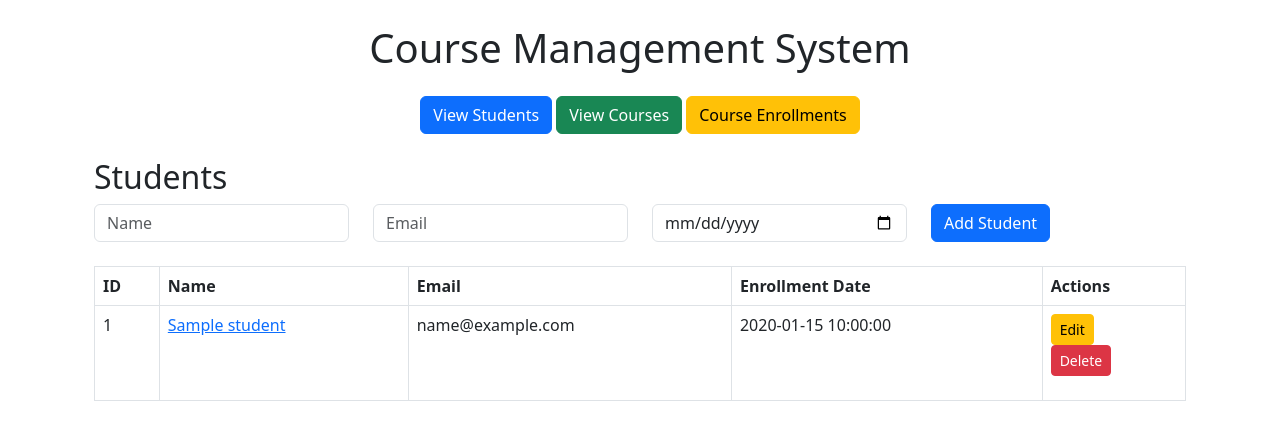
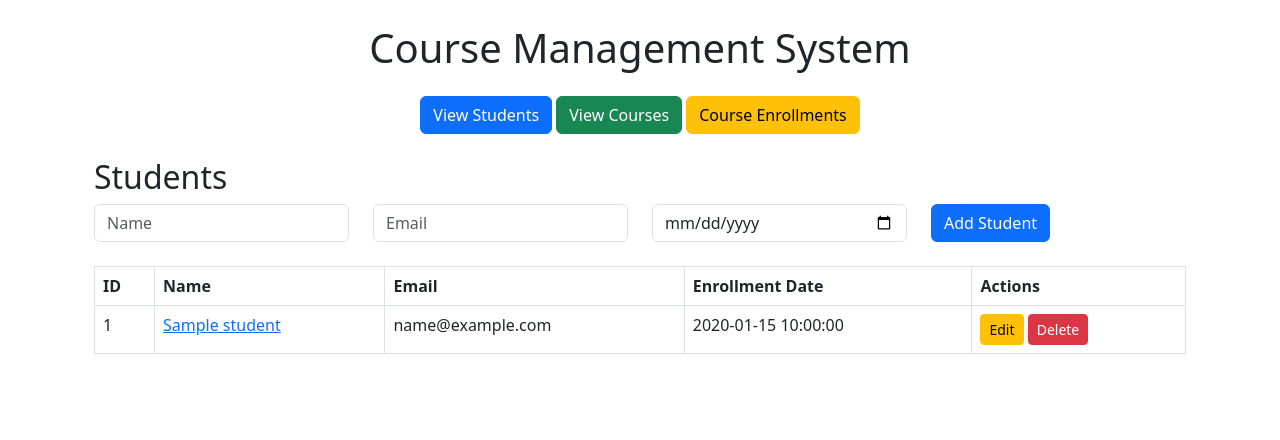
Before and after one commit to AmundRB/DAT220-GroupProject, a Flask app: template frontend/templates/students.html in a window 1280 px wide. Shown: the top 440 px of the page. Run offline with Flask 3, Linux system fonts and the light colour scheme; the template is opened without the code that fills it: most values are stand-ins (such as "Sample title", 1, 10 or a date in 2020).

Commit message:
fixed css for edit/delete buttons

```diff
--- a/frontend/templates/students.html
+++ b/frontend/templates/students.html
@@ -66,6 +66,7 @@
           <form
             action="{{ url_for('delete_student', student_id=student.id) }}"
             method="post"
+            style="display: inline"
             onsubmit="return confirm('Delete this student?');"
           >
             <button type="submit" class="btn btn-danger btn-sm">Delete</button>
```
